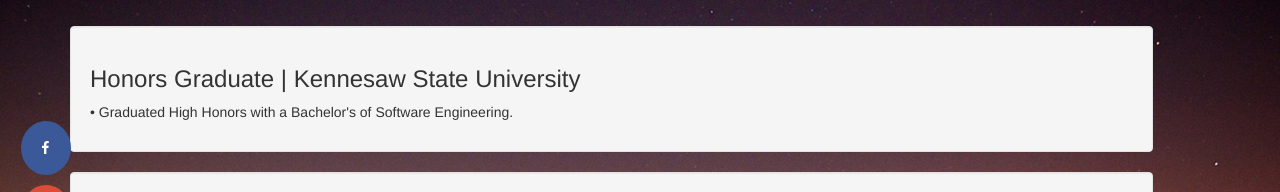
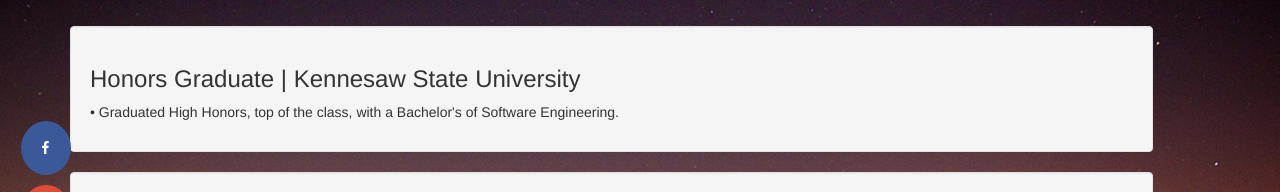
Before and after one commit to shahzib111/portfolio-website, a plain HTML site: page Accomplishments.html in a window 1280 px wide. Shown: the part 204-396 px from the top of the page. Drawn offline with nearby package versions, Linux system fonts and the light colour scheme.

Commit message:
Update Accomplishments.html

```diff
--- a/Accomplishments.html
+++ b/Accomplishments.html
@@ -44,7 +44,7 @@
     <div class="well">
       <h3>Honors Graduate | Kennesaw State University</h3>
       <p><!--<img id="camaro" src="img/camaro.jpg" > -->
-        • Graduated High Honors with a Bachelor's of Software Engineering.
+        • Graduated High Honors, top of the class, with a Bachelor's of Software Engineering.
       </p>
     </div>
     <div class="well">
```
